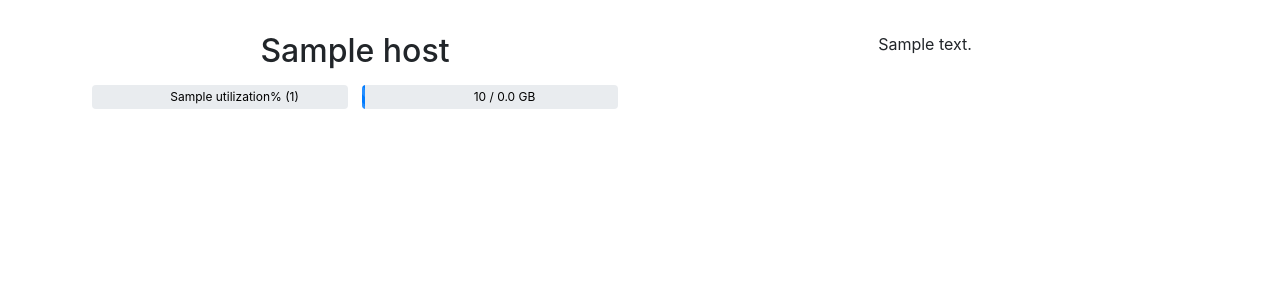
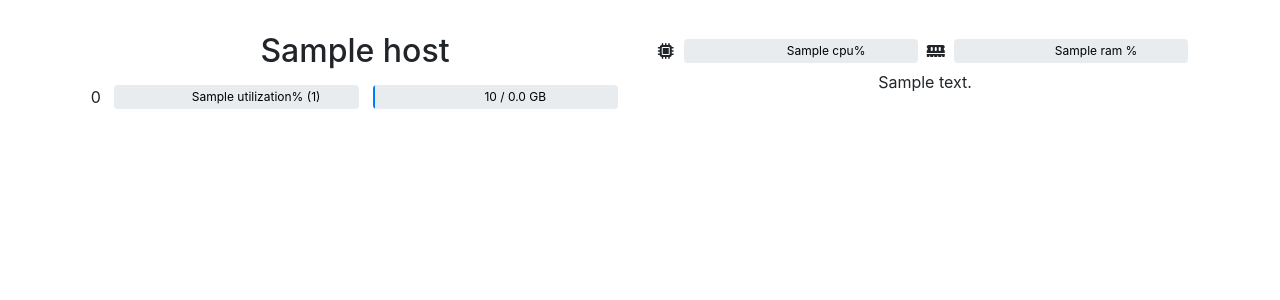
Before and after one commit to JJGO/lums, a FastAPI app: template templates/index.html.j2 in a window 1280 px wide. Shown: the part 56-356 px from the top of the page. Run offline with FastAPI, Linux system fonts and the light colour scheme; the template is opened without the code that fills it: most values are stand-ins (such as "Sample title", 1, 10 or a date in 2020); some libraries are stand-ins or nearby versions.

Commit message:
Finish netdata integration

```diff
--- a/presentation.py
+++ b/presentation.py
@@ -92,7 +92,7 @@ def website_state(servers):
             state["metrics"] = response["metrics"]
             state["gpus"] = [gpu_summary(gpu) for gpu in response["gpus"]]
             state["proc_summary"] = proc_summary(response["gpus"]).to_html(
-                index=False, classes="table", border=0
+                index=False, classes="table table-striped", border=0
             )
         states[server] = state
     return states
--- a/server.py
+++ b/server.py
@@ -68,7 +68,6 @@ async def fetch_all_gpus(servers: Dict[str, str]) -> Dict[str, Union[APIResult,
             task = asyncio.create_task(fetch_gpus(session, url))
             tasks.append(task)
         responses = await asyncio.gather(*tasks)
-        # responses = [r.value if isinstance(r, Error) else r for r in responses]
         return dict(zip(servers, responses))
 
 
@@ -80,4 +79,3 @@ async def dashboard(request: Request, refresh: int = 0):
         "index.html.j2",
         dict(request=request, refresh=refresh, state=website_state(responses)),
     )
-    # return await fetch_all_gpus(servers)
--- a/templates/index.html.j2
+++ b/templates/index.html.j2
@@ -11,6 +11,7 @@
   <title>DDIG Monitor</title>
   <!-- <link rel="shortcut icon" href="/gpus/static/favicon.ico"> -->
   <link href="https://stackpath.bootstrapcdn.com/bootstrap/4.4.1/css/bootstrap.min.css" rel="stylesheet" integrity="sha384-Vkoo8x4CGsO3+Hhxv8T/Q5PaXtkKtu6ug5TOeNV6gBiFeWPGFN9MuhOf23Q9Ifjh" crossorigin="anonymous">
+  <link rel="stylesheet" href="https://cdnjs.cloudflare.com/ajax/libs/font-awesome/6.4.0/css/all.min.css" integrity="sha512-iecdLmaskl7CVkqkXNQ/ZH/XLlvWZOJyj7Yy7tcenmpD1ypASozpmT/E0iPtmFIB46ZmdtAc9eNBvH0H/ZpiBw==" crossorigin="anonymous" referrerpolicy="no-referrer" />
   <style>
     .progress {
       margin: .5em;
@@ -102,7 +103,6 @@
 
 
 
-
   <!-- Page Content -->
   <div class="container">
 
@@ -133,10 +133,11 @@
               {% set g = loop.index-1 %}
 
               <tr>
+	      <td style="width:4%"> {{ g }} </td>
 
-              <td style="width:50%">
+              <td style="width:48%">
                  <div class="progress" title="Utilization">
-                   <div class="progress-bar {{ gpu['utilization_style'] }} progress-bar-striped progress-bar-animated" role="progressbar" aria-valuenow="{{ gpu['utilization'] }}"
+                   <div class="progress-bar {{ gpu['utilization_style'] }}" role="progressbar" aria-valuenow="{{ gpu['utilization'] }}"
                    aria-valuemin="0" aria-valuemax="100" style="width:{{ gpu['utilization'] }}%">
                    <span class="justify-content-center d-flex position-absolute" style="width:50%;margin:auto">
                     {{ gpu['utilization'] }}% ({{ gpu['n_procs']}})
@@ -145,9 +146,9 @@
                  </div>
               </td>
 
-              <td style="width:50%">
+              <td style="width:48%">
                  <div class="progress" title="Memory">
-                   <div class="progress-bar {{ gpu['memory_style'] }} progress-bar-striped progress-bar-animated" role="progressbar" aria-valuenow="{{ mem_percent }}"
+                   <div class="progress-bar {{ gpu['memory_style'] }}" role="progressbar" aria-valuenow="{{ mem_percent }}"
                    aria-valuemin="0" aria-valuemax="100" style="width:{{ gpu['mem_percent'] }}%">
                    <span class="justify-content-center d-flex position-absolute" style="width:50%;margin:auto">
                     {{ (gpu['memory_used'] / 1024) | round(1) }} / {{ (gpu['memory_total'] / 1024) | round(1) }} GB
@@ -164,6 +165,38 @@
       </div>
 
       <div class="col-md-6 text-center">
+
+      {% set metrics = host_state['metrics']%}
+      <table style="width: 100%; margin:auto">
+              <tr>
+	      <td style="width:4%"> <i class="fa-solid fa-microchip"></i> </td>
+
+              <td style="width:46%">
+                 <div class="progress" title="CPU">
+                   <div class="progress-bar bg-info" role="progressbar" aria-valuenow="{{ metrics['cpu'] }}"
+                   aria-valuemin="0" aria-valuemax="100" style="width:{{ metrics['cpu'] }}%">
+                   <span class="justify-content-center d-flex position-absolute" style="width:50%;margin:auto">
+                    {{ metrics['cpu'] }}%
+                    </span>
+                   </div>
+                 </div>
+              </td>
+	      <td style="width:4%"> <i class="fa-solid fa-memory"></i> </td>
+
+              <td style="width:46%">
+                 <div class="progress" title="RAM">
+                   <div class="progress-bar bg-info" role="progressbar" aria-valuenow="{{ metrics['ram'] }}"
+                   aria-valuemin="0" aria-valuemax="100" style="width:{{ metrics['ram'] }}%">
+                   <span class="justify-content-center d-flex position-absolute" style="width:50%;margin:auto">
+                    {{ metrics['ram'] }} %
+                    </span>
+                   </div>
+                 </div>
+              </td>
+
+              </tr>
+
+          </table>
 
       {{ host_state['proc_summary'] | safe }}
 
```
